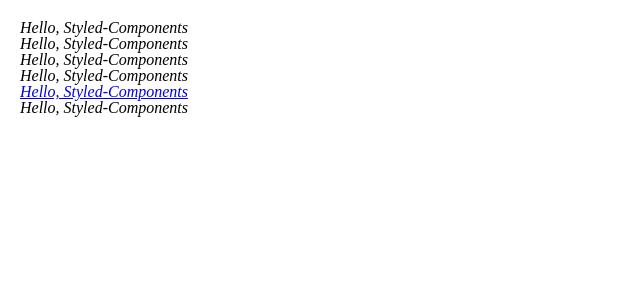
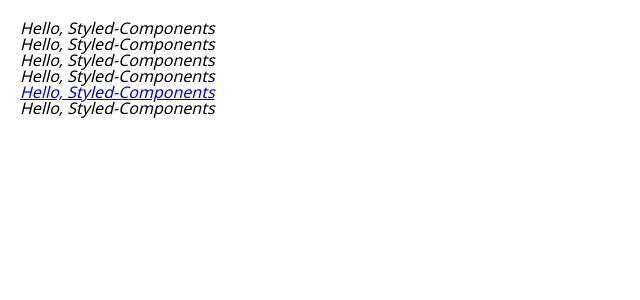
Before and after one commit to Sangmoo/next-todo, a Next.js app: page / in a window 1280 px wide. Shown: the top 300 px of the page, without its empty margins (0-640 px from the left). Built offline with nearby package versions, Linux system fonts and the light colour scheme.

Commit message:
Set Font

```diff
--- a/pages/_document.tsx
+++ b/pages/_document.tsx
@@ -1,8 +1,8 @@
-import Document from "next/document"
+import Document, { Html, Head, Main, NextScript, DocumentContext } from "next/document"
 import { ServerStyleSheet } from "styled-components"
 
-export default class MyDocument extends Document {
-    static async getInitialProps(ctx) {
+class MyDocument extends Document {
+    static async getInitialProps(ctx: DocumentContext) {
         const sheet = new ServerStyleSheet();
         const originalRenderPage = ctx.renderPage;
 
@@ -27,4 +27,21 @@
             sheet.seal();
         }
     }
+
+    render() {
+        return (
+            <Html>
+                <Head>
+                    <link href="https://fonts.googleapis.com/css?family=Noto+Sans:400,700&display=swap" rel="stylesheet" />
+                    <link href="https://fonts.googleapis.com/css?family=Noto+Sans+KR:400,700&display=swap&subset=korean" rel="stylesheet" />
+                </Head>
+                <body>
+                    <Main />
+                    <NextScript />
+                </body>
+            </Html>
+        )
+    }
 }
+
+export default MyDocument;
--- a/styles/GlobalStyle.ts
+++ b/styles/GlobalStyle.ts
@@ -1,11 +1,19 @@
-import { createGlobalStyle } from "styled-components"
+import { createGlobalStyle, css } from "styled-components"
 import reset from "styled-reset"
 
-const GlobalStyle = createGlobalStyle`
-    ${reset}
+const globalStyle = css`
+    ${reset};
+
     * {
         box-sizing: border-box;
     }
+    body {
+        font-family: Noto Sans, Noto Sans KR;
+    }
+`;
+
+const GlobalStyle = createGlobalStyle`
+    ${globalStyle}
 `;
 
 export default GlobalStyle;
```
